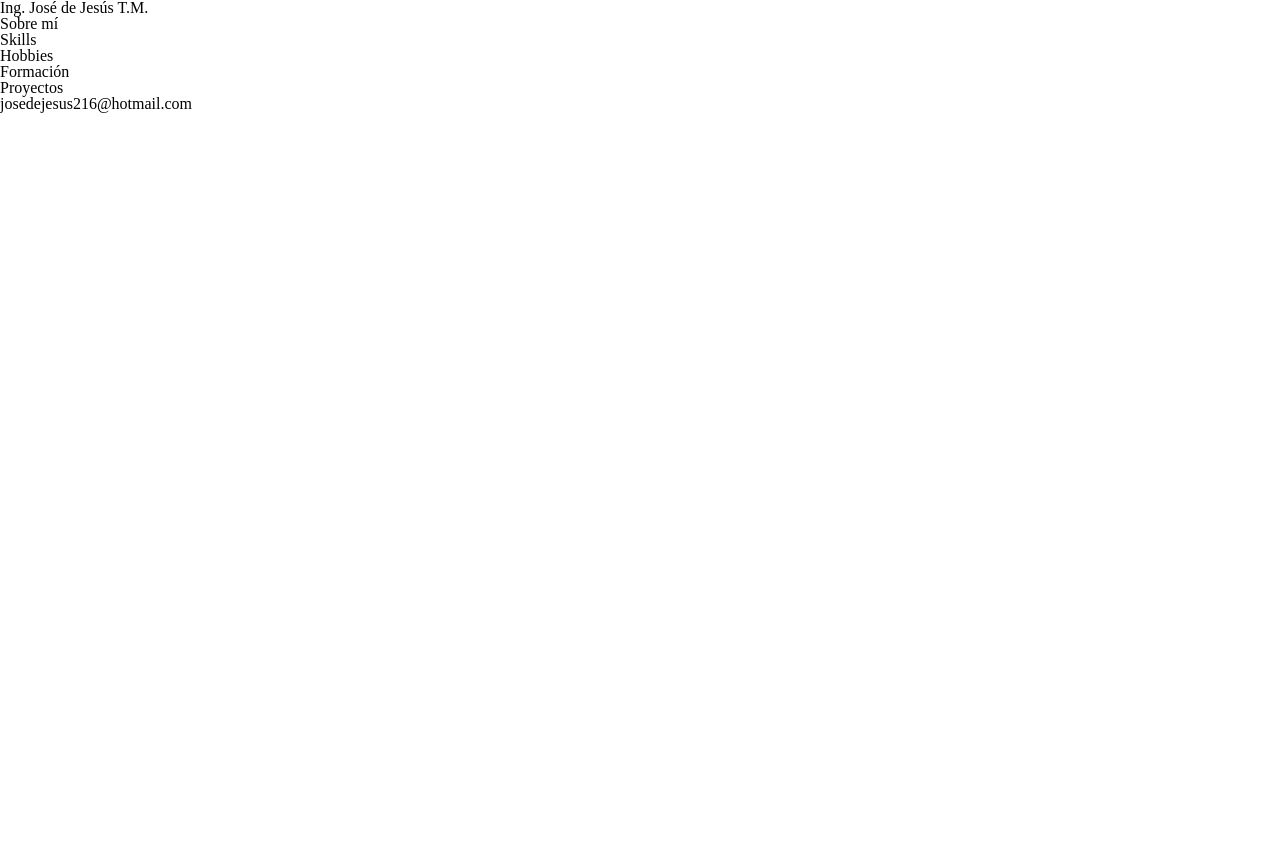
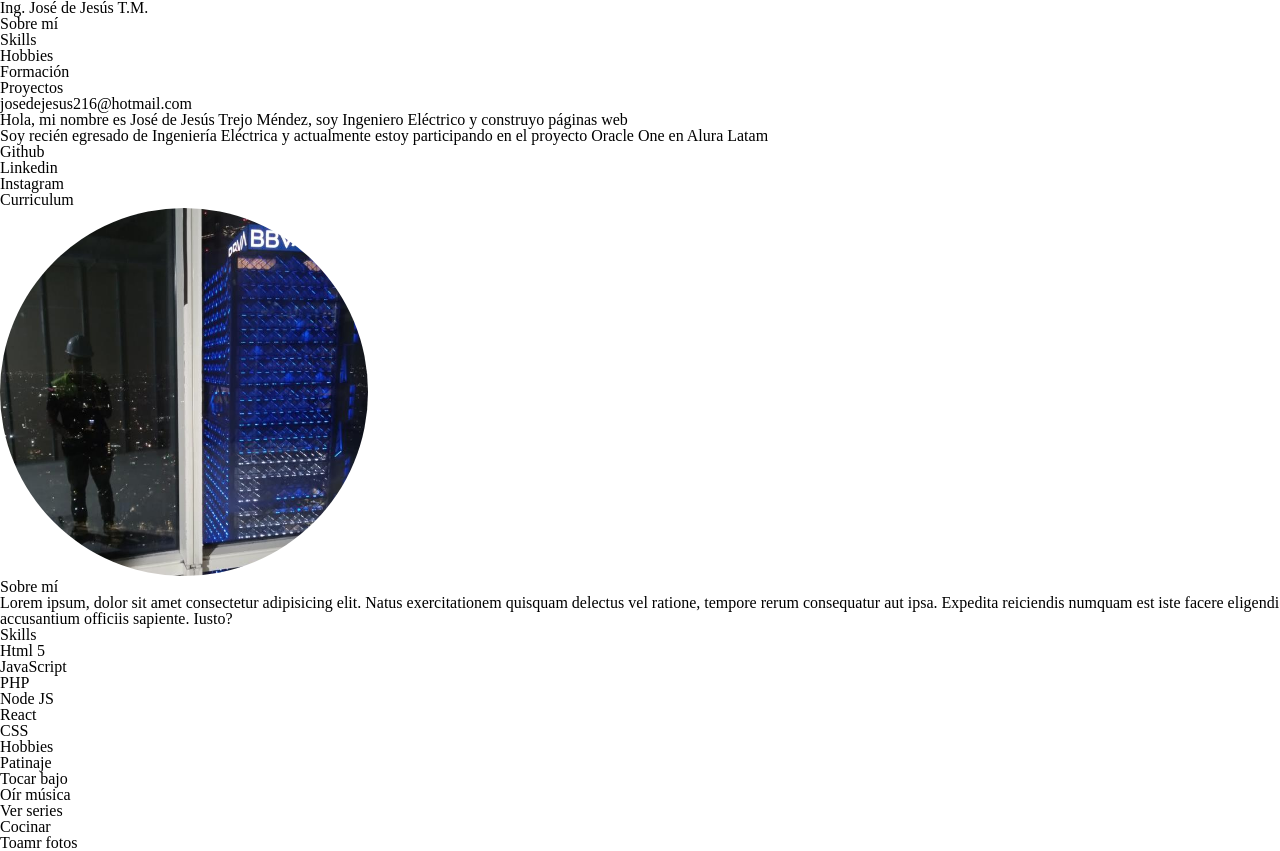
Before and after one commit to JJ-Trejo/portafolio-JJTM, a plain HTML site: page index.html in a window 1280 px wide. Before the commit the page ends 800 px from the top, so only its background shows below. Drawn offline with Linux system fonts and the light colour scheme.

Commit message:
actualiza presentación, index.html

```diff
--- a/index.html
+++ b/index.html
@@ -25,15 +25,58 @@
     </header>
     <main class="container">
         <section class="presentacion">
+            <div class="presentacion__container">
+                <div class="presentacion__jose">
+                    <h1>
+                        Hola, mi nombre es José de Jesús Trejo Méndez, soy Ingeniero Eléctrico y construyo páginas web
+                    </h1>
+                </div>
+                <div class="presentacion__resumen">
+                    <p>
+                        Soy recién egresado de Ingeniería Eléctrica y actualmente estoy participando en el proyecto Oracle One en Alura Latam
+                    </p>
+                </div>
+                <div class="presentacion__redes">
+                    <ul>
+                        <li> <a href="">Github</a> </li>
+                        <li> <a href="">Linkedin</a> </li>
+                        <li> <a href="">Instagram</a> </li>
+                        <li> <a href="">Curriculum</a> </li>
+                    </ul>
+
+                </div>
+            </div>
+            <div class="presentacion__imagen">
+                <img src="./assets/selfie.png" alt="Foto de José de Jesús">
+            </div>
 
         </section>
         <section class="sobremi">
+            <h2>Sobre mí</h2>
+            <p>Lorem ipsum, dolor sit amet consectetur adipisicing elit. Natus exercitationem quisquam delectus vel ratione, tempore rerum consequatur aut ipsa. Expedita reiciendis numquam est iste facere eligendi accusantium officiis sapiente. Iusto?</p>
 
         </section>
         <section class="skills">
-
+            <h2>Skills</h2>
+            <ul>
+                <li>Html 5</li>
+                <li>JavaScript</li>
+                <li>PHP</li>
+                <li>Node JS</li>
+                <li>React</li>
+                <li>CSS</li>
+            </ul>
         </section>
         <section class="hobbies">
+            <h2>Hobbies</h2>
+            <ul>
+                <li>Patinaje</li>
+                <li>Tocar bajo</li>
+                <li>Oír música</li>
+                <li>Ver series</li>
+                <li>Cocinar</li>
+                <li>Toamr fotos</li>
+            </ul>
 
         </section>
         <section class="formacion">
--- a/styles/style.css
+++ b/styles/style.css
@@ -0,0 +1,7 @@
+.presentacion__imagen{
+    width: 368px;
+}
+
+.presentacion__imagen img{
+    border-radius: 50%;
+}
```
Also changed, not shown: assets/selfie.png (added).
